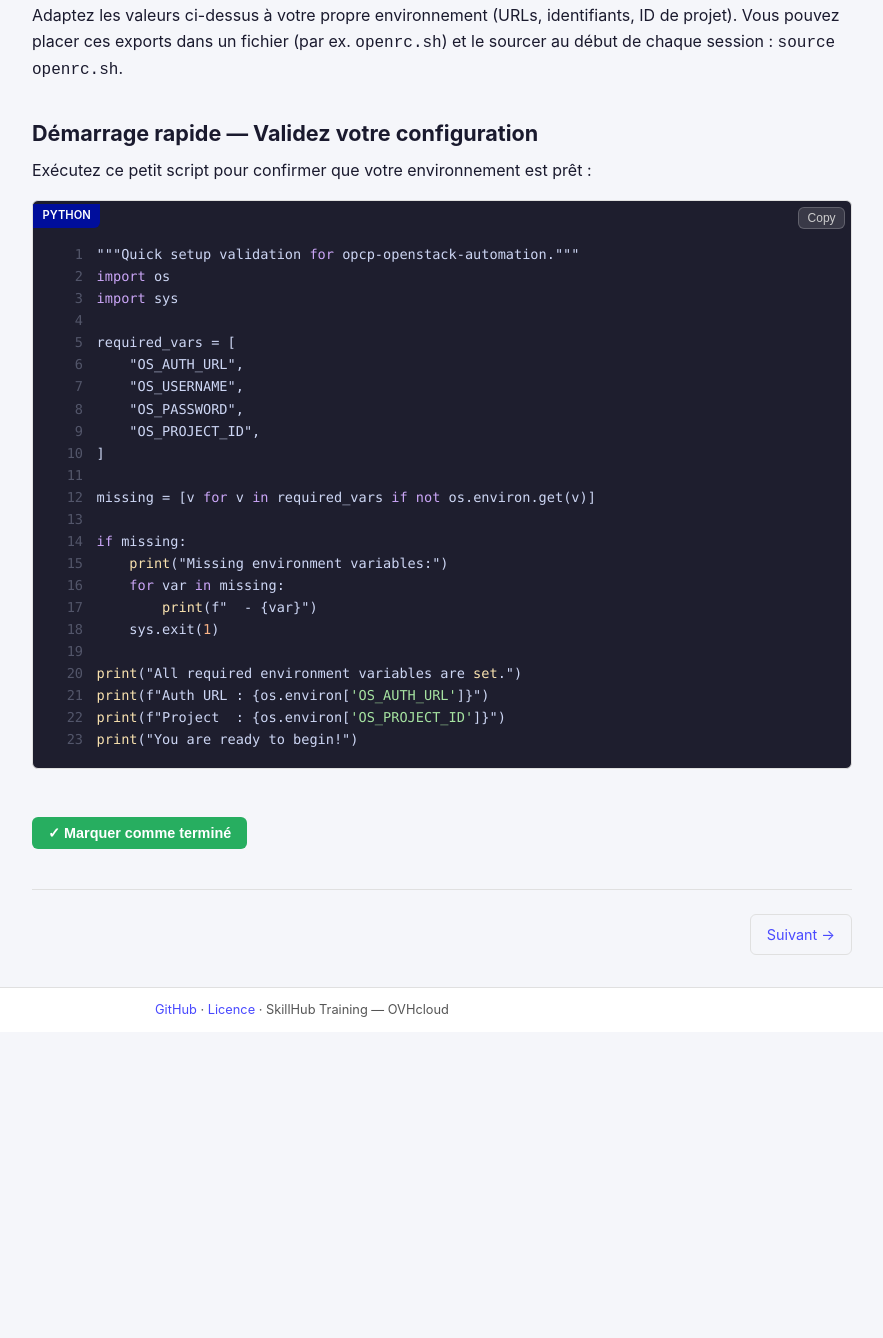
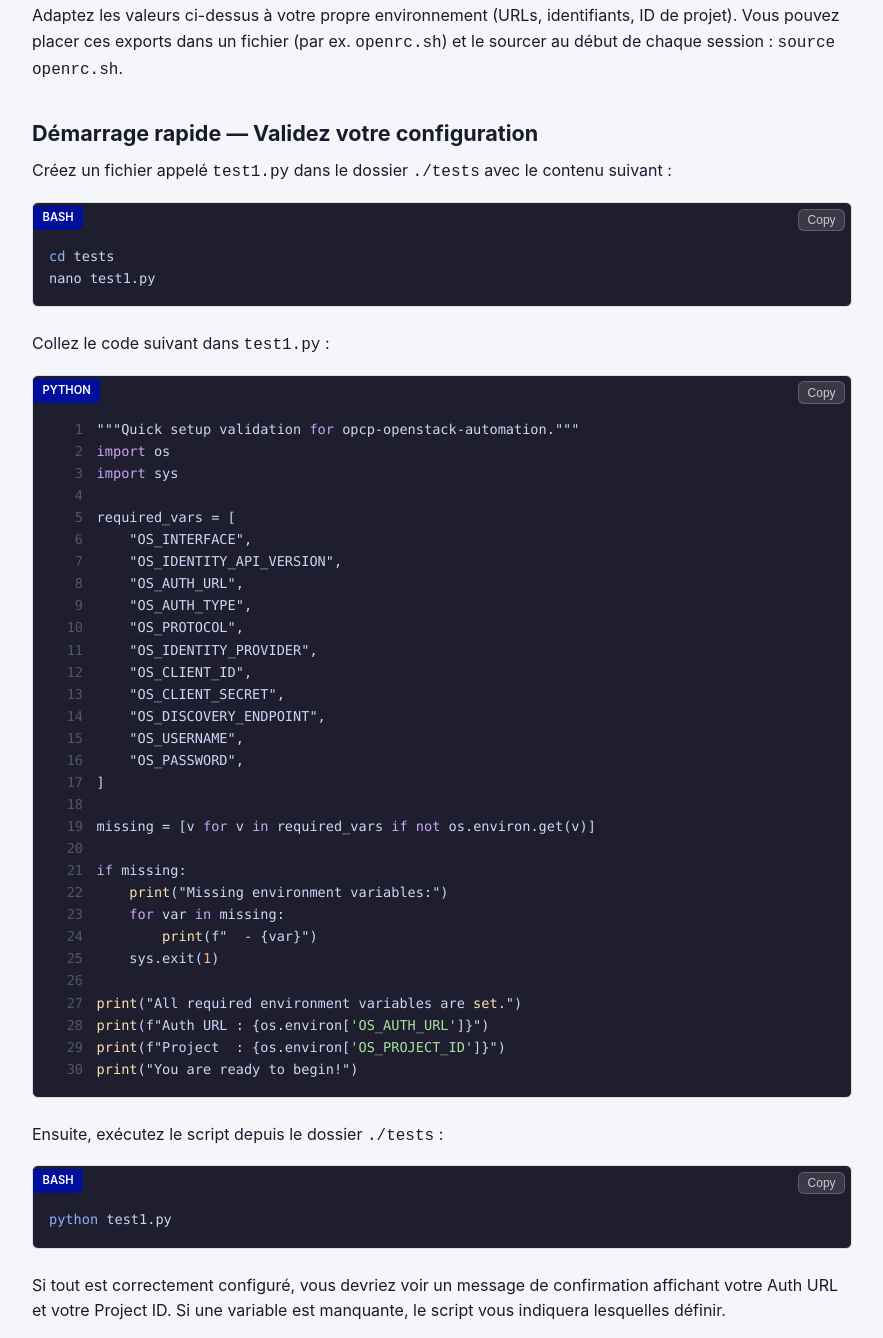
Before and after one commit to Sam9682/opcp-openstack-automation, a plain HTML site: page skillhub/fr/index.html in a window 1280 px wide. Shown: the part 2782-4120 px from the top of the page, without its empty margins (338-1221 px from the left). Before the commit the page ends 3814 px from the top, so only its background shows below. Drawn offline with Linux system fonts and the light colour scheme.

```diff
--- a/skillhub/fr/index.html
+++ b/skillhub/fr/index.html
@@ -97,7 +97,7 @@
       <h2>Cloner le dépôt</h2>
       <p>Commencez par cloner le dépôt du projet :</p>
 
-      <pre><code class="language-bash">git clone git@github.com:Sam9682/opcp-openstack-automation.git
+      <pre><code class="language-bash">git clone https://github.com/Sam9682/opcp-openstack-automation.git
 cd opcp-openstack-automation</code></pre>
 
       <p>
@@ -146,17 +146,29 @@
       </p>
 
       <h2>Démarrage rapide — Validez votre configuration</h2>
-      <p>Exécutez ce petit script pour confirmer que votre environnement est prêt :</p>
+      <p>Créez un fichier appelé <code>test1.py</code> dans le dossier <code>./tests</code> avec le contenu suivant :</p>
+
+      <pre><code class="language-bash">cd tests
+nano test1.py</code></pre>
+
+      <p>Collez le code suivant dans <code>test1.py</code> :</p>
 
       <pre><code class="language-python">"""Quick setup validation for opcp-openstack-automation."""
 import os
 import sys
 
 required_vars = [
+    "OS_INTERFACE",
+    "OS_IDENTITY_API_VERSION",
     "OS_AUTH_URL",
+    "OS_AUTH_TYPE",
+    "OS_PROTOCOL",
+    "OS_IDENTITY_PROVIDER",
+    "OS_CLIENT_ID",
+    "OS_CLIENT_SECRET",
+    "OS_DISCOVERY_ENDPOINT",
     "OS_USERNAME",
     "OS_PASSWORD",
-    "OS_PROJECT_ID",
 ]
 
 missing = [v for v in required_vars if not os.environ.get(v)]
@@ -171,6 +183,16 @@
 print(f"Auth URL : {os.environ['OS_AUTH_URL']}")
 print(f"Project  : {os.environ['OS_PROJECT_ID']}")
 print("You are ready to begin!")</code></pre>
+
+      <p>Ensuite, exécutez le script depuis le dossier <code>./tests</code> :</p>
+
+      <pre><code class="language-bash">python test1.py</code></pre>
+
+      <p>
+        Si tout est correctement configuré, vous devriez voir un message de confirmation
+        affichant votre Auth URL et votre Project ID. Si une variable est manquante,
+        le script vous indiquera lesquelles définir.
+      </p>
 
       <button class="mark-complete-btn" type="button" aria-label="Marquer cette leçon comme terminée">
         ✓ Marquer comme terminé
```
Also changed, not shown: skillhub/en/index.html (+17 -2 lines).
